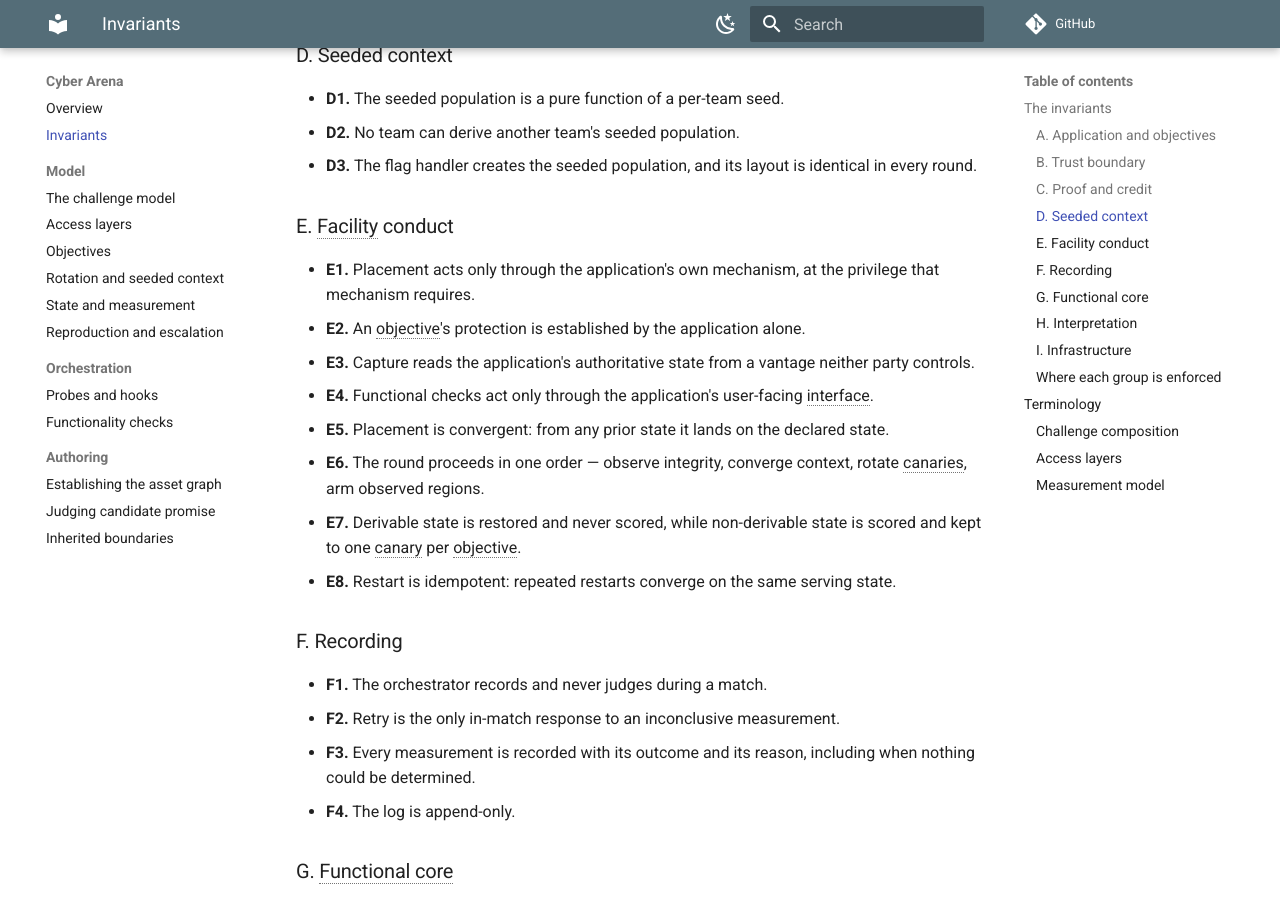
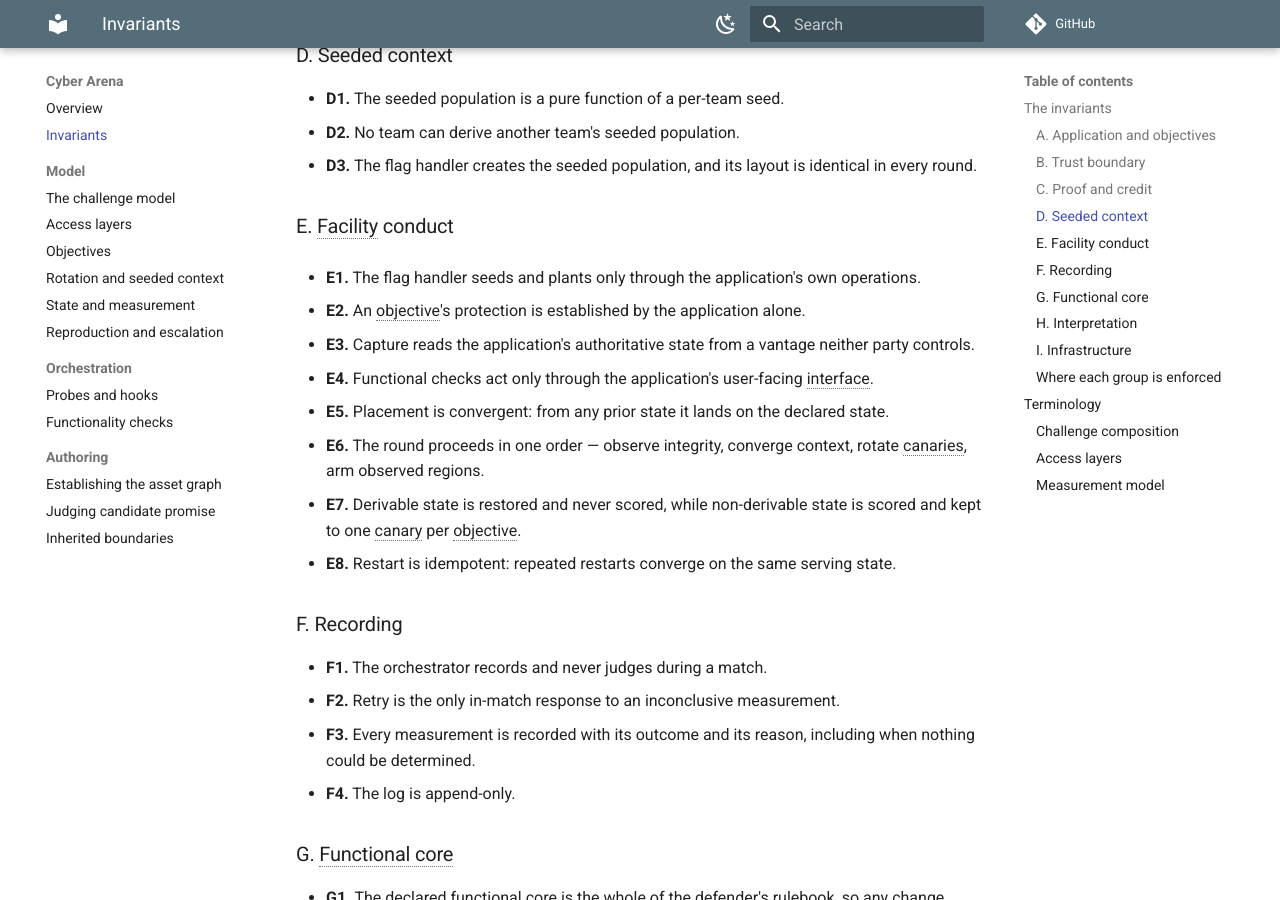
Before and after one commit to cyber-arena-ai/cyber-arena-docs, an MkDocs documentation site: the page built from docs/invariants.md, in a window 1280 px wide and 900 px high, scrolled down 1130 px. Built offline with MkDocs 1.6.1 and Material for MkDocs 9.7.7, drawn with Linux system fonts in a browser that asks for light colours; comment, search, counter and statistics services are not loaded.

Commit message:
Update: Name the actor and object in E1

```diff
--- a/docs/invariants.md
+++ b/docs/invariants.md
@@ -54,8 +54,9 @@ section is the contract.
 
 ### E. Facility conduct
 
-- **E1.** Placement acts only through the application's own mechanism, at the
-  privilege that mechanism requires.
+- **E1.** The flag handler seeds and plants only through the application's own
+  operations.
+
 - **E2.** An objective's protection is established by the application alone.
 - **E3.** Capture reads the application's authoritative state from a vantage
   neither party controls.
```
